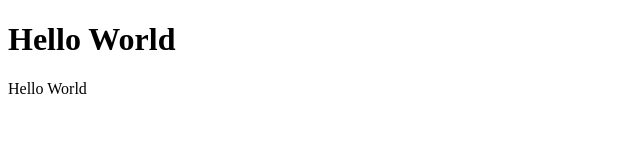
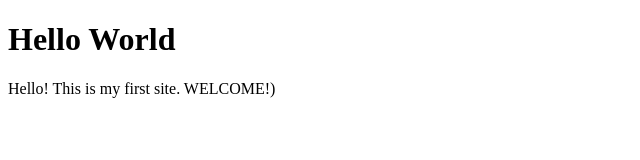
Before and after one commit to denis-cactus/goit-markup-hw-01, a plain HTML site: page index.html in a window 1280 px wide. Shown: the whole page, without its empty margins (0-640 px from the left). Drawn offline with Linux system fonts and the light colour scheme.

Commit message:
add description

```diff
--- a/index.html
+++ b/index.html
@@ -10,7 +10,7 @@
 
     <h1>Hello World</h1>
 
-    <p>Hello World</p>
+    <p>Hello! This is my first site. WELCOME!)</p>
 
 </body>
 </html>
```
